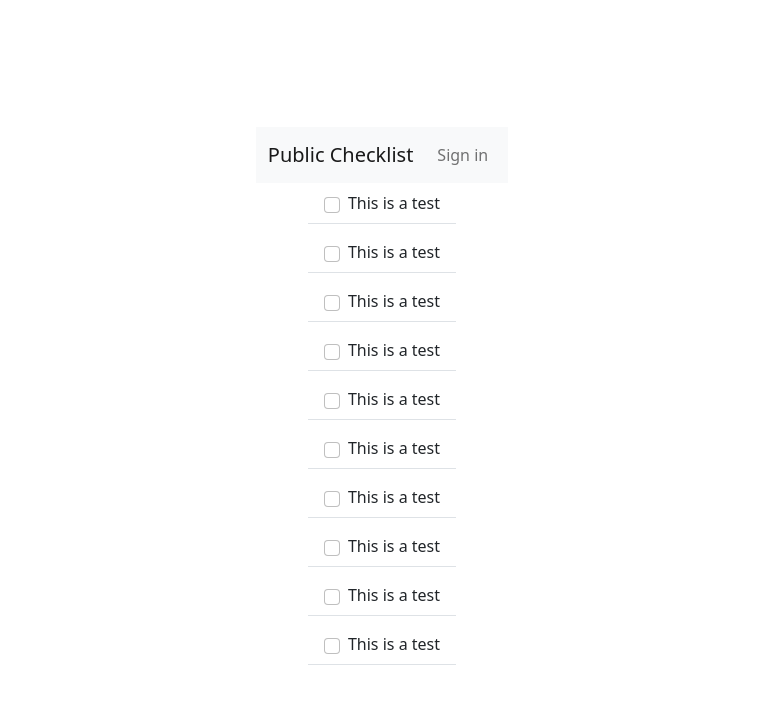
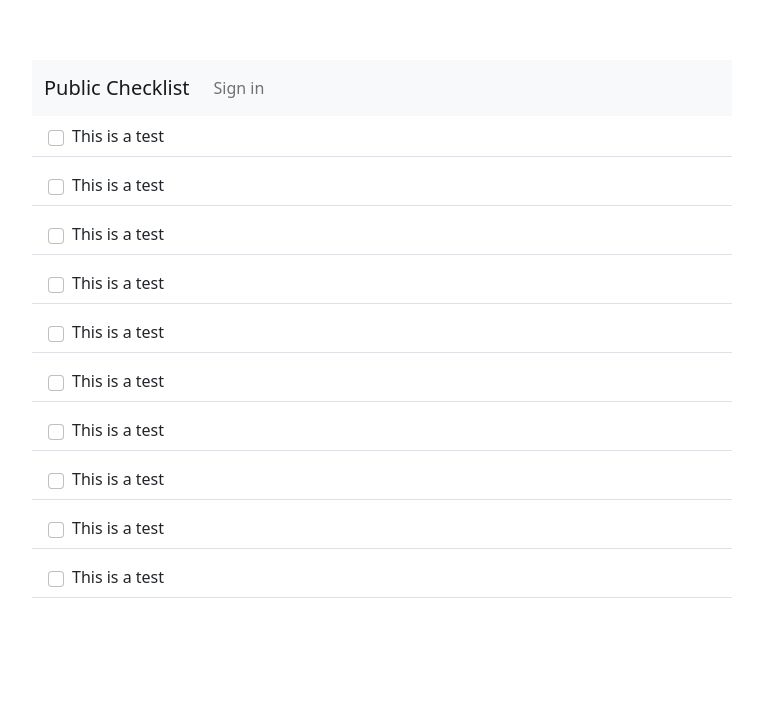
Before and after one commit to vinhddinh/checkbox, a Next.js app: page / in a window 1280 px wide. Shown: the top 704 px of the page, without its empty margins (258-1021 px from the left). Built offline with nearby package versions, Linux system fonts and the light colour scheme; no server answers.

Commit message:
Padding for navbar content

```diff
--- a/styles/Home.module.css
+++ b/styles/Home.module.css
@@ -4,12 +4,8 @@
 
 .main {
   min-height: 100vh;
-  padding: 4rem 0;
-  flex: 1;
-  display: flex;
-  flex-direction: column;
-  justify-content: center;
-  align-items: center;
+  width: min(700px, 100%);
+  margin: 0 auto;
 }
 
 .footer {
--- a/styles/globals.css
+++ b/styles/globals.css
@@ -1,6 +1,6 @@
 html,
 body {
-  padding: 0;
+  padding-top: 30px;
   margin: 0;
   font-family: -apple-system, BlinkMacSystemFont, Segoe UI, Roboto, Oxygen,
     Ubuntu, Cantarell, Fira Sans, Droid Sans, Helvetica Neue, sans-serif;
```
